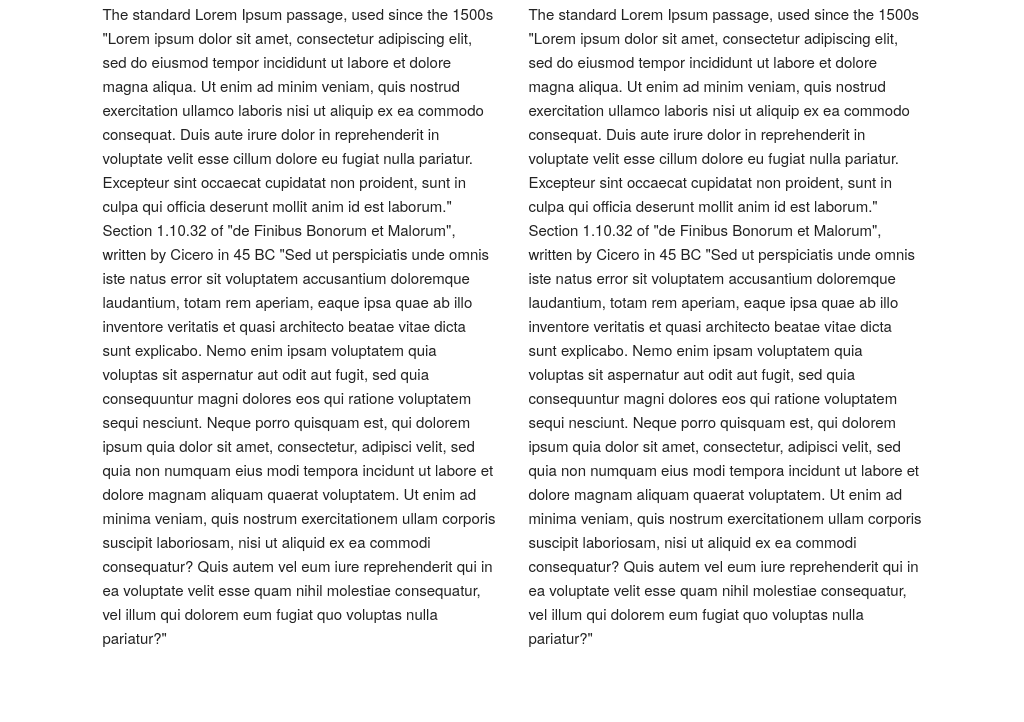
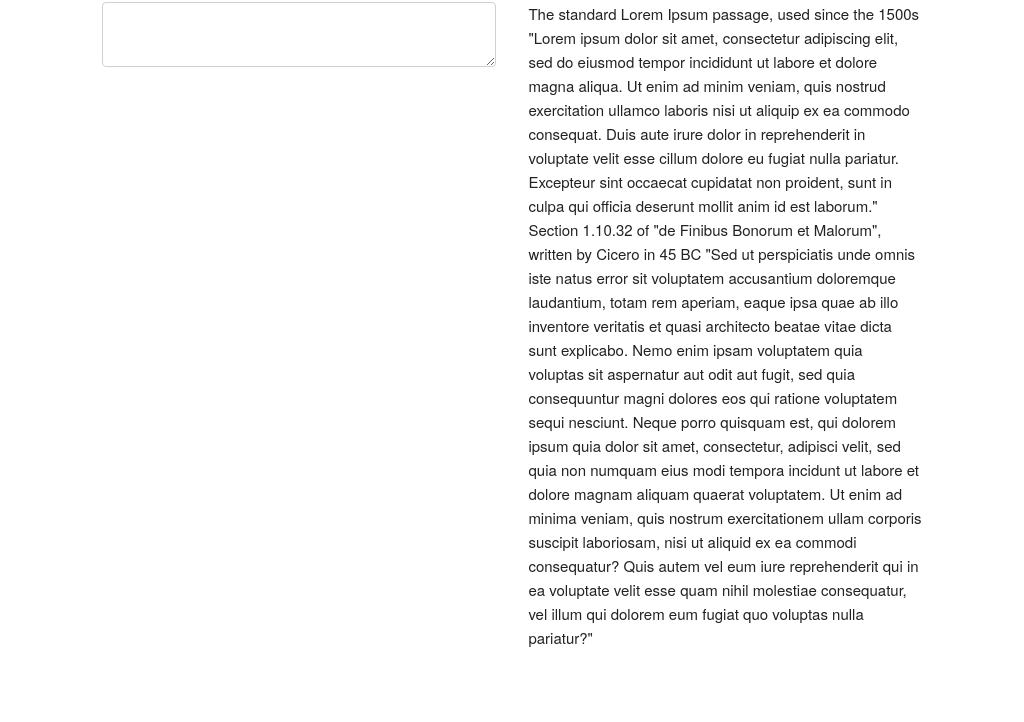
Before and after one commit to benajaero/Nota, an Electron app: page index.html in a window 1024 px wide. Shown: the part 78-800 px from the top of the page. Drawn offline with Linux system fonts and the light colour scheme.

Commit message:
fiddled a bit

```diff
--- a/assets/css/main.css
+++ b/assets/css/main.css
@@ -1,3 +1,7 @@
 .u-full-height {
     height: 100%;
 }
+
+textarea.u-full-height {
+    height: 100%;
+}
--- a/index.html
+++ b/index.html
@@ -11,14 +11,9 @@
         <h1> Nota </h1>
         <div class='container'>
             <div class='row'>
-                <div class='one-half column'>
-                    <p>The standard Lorem Ipsum passage, used since the 1500s
-
-"Lorem ipsum dolor sit amet, consectetur adipiscing elit, sed do eiusmod tempor incididunt ut labore et dolore magna aliqua. Ut enim ad minim veniam, quis nostrud exercitation ullamco laboris nisi ut aliquip ex ea commodo consequat. Duis aute irure dolor in reprehenderit in voluptate velit esse cillum dolore eu fugiat nulla pariatur. Excepteur sint occaecat cupidatat non proident, sunt in culpa qui officia deserunt mollit anim id est laborum."
-
-Section 1.10.32 of "de Finibus Bonorum et Malorum", written by Cicero in 45 BC
-
-"Sed ut perspiciatis unde omnis iste natus error sit voluptatem accusantium doloremque laudantium, totam rem aperiam, eaque ipsa quae ab illo inventore veritatis et quasi architecto beatae vitae dicta sunt explicabo. Nemo enim ipsam voluptatem quia voluptas sit aspernatur aut odit aut fugit, sed quia consequuntur magni dolores eos qui ratione voluptatem sequi nesciunt. Neque porro quisquam est, qui dolorem ipsum quia dolor sit amet, consectetur, adipisci velit, sed quia non numquam eius modi tempora incidunt ut labore et dolore magnam aliquam quaerat voluptatem. Ut enim ad minima veniam, quis nostrum exercitationem ullam corporis suscipit laboriosam, nisi ut aliquid ex ea commodi consequatur? Quis autem vel eum iure reprehenderit qui in ea voluptate velit esse quam nihil molestiae consequatur, vel illum qui dolorem eum fugiat quo voluptas nulla pariatur?"</p>
+                <div class='one-half column u-full-width u-full-height'>
+                        <textarea class='u-full-width u-full-height'>
+                        </textarea>
                 </div>
                 <div class='one-half column'>
                     <p>The standard Lorem Ipsum passage, used since the 1500s
```
